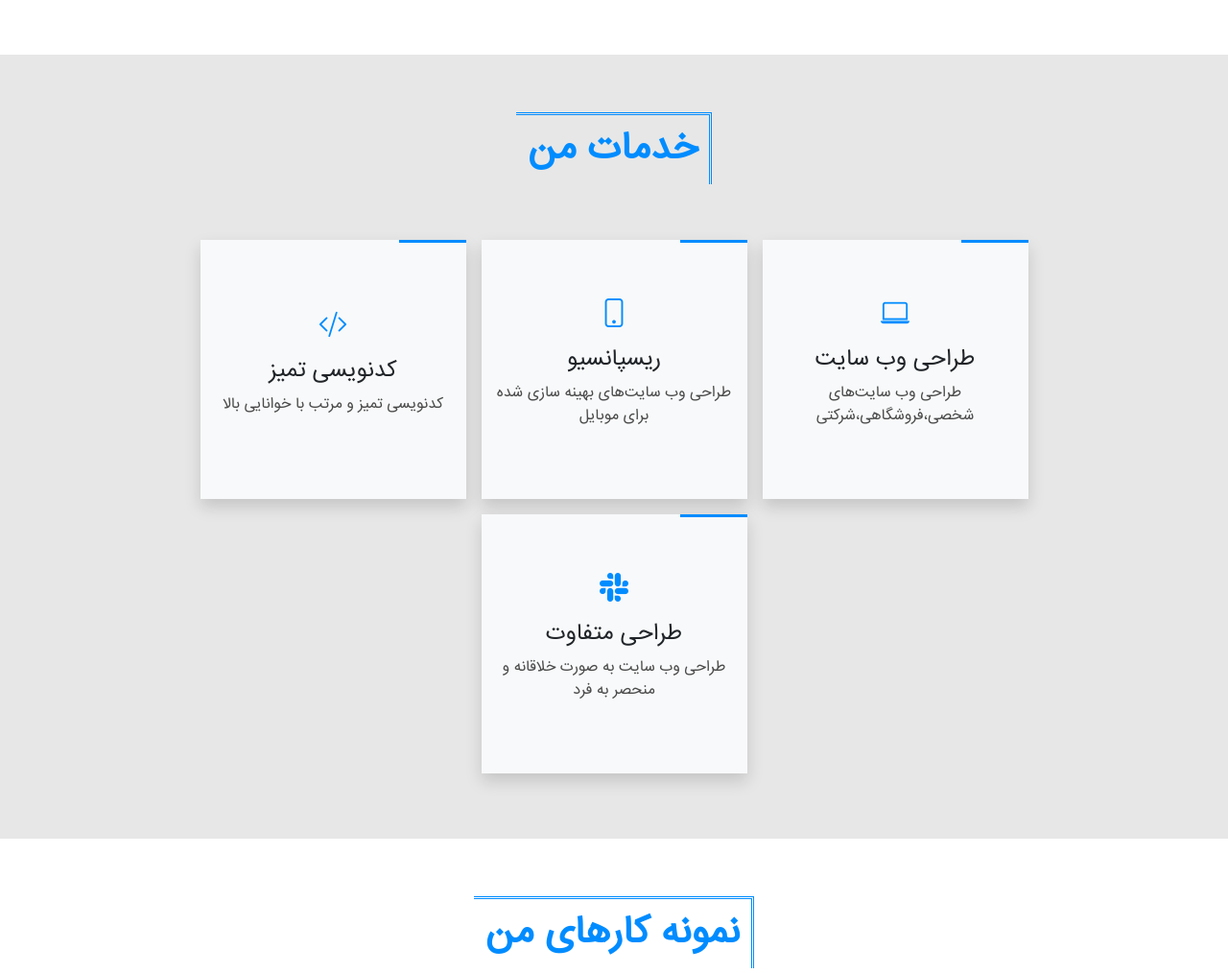
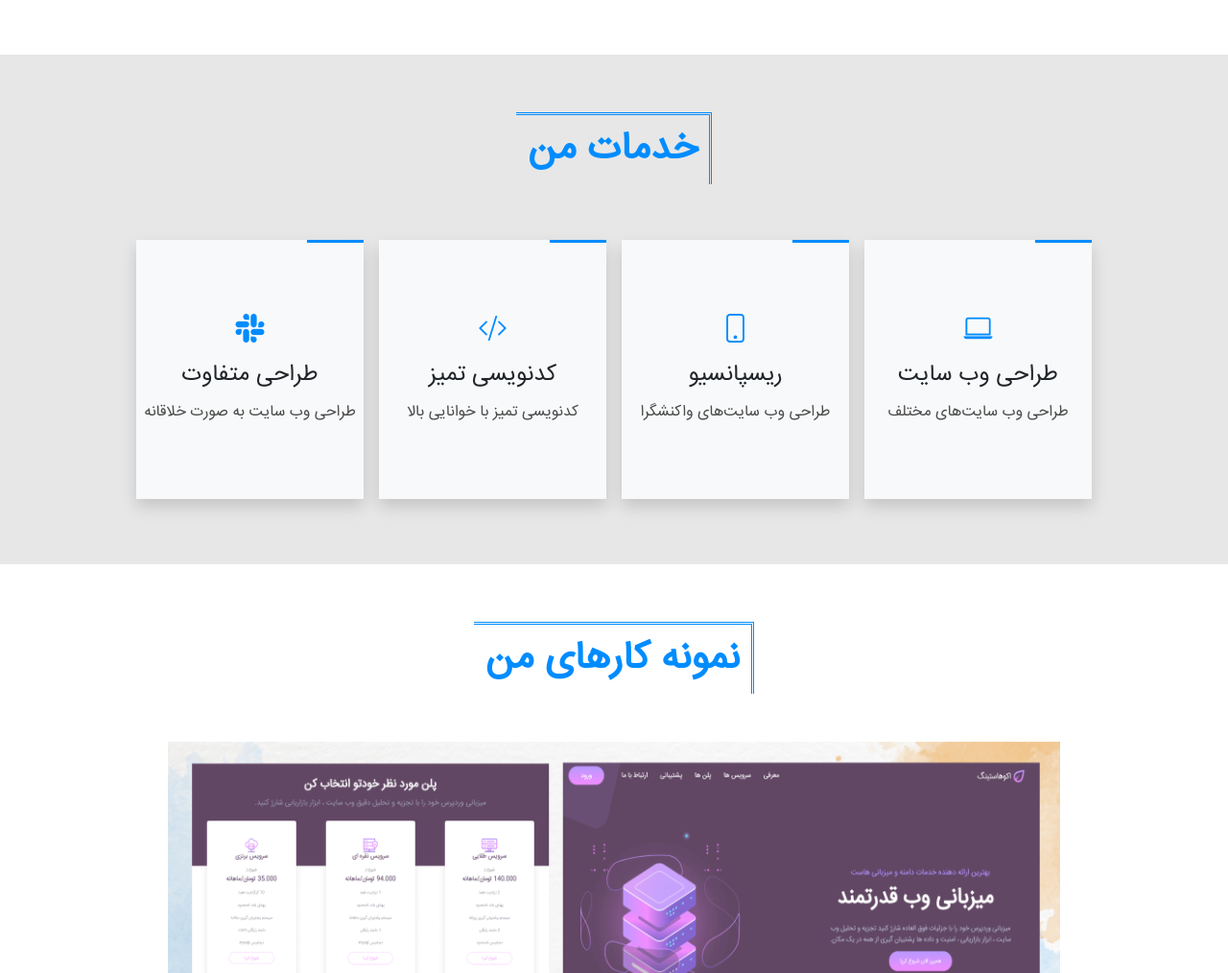
Before and after one commit to amirali-fadishei/my-resume-website, a plain HTML site: page index.html in a window 1280 px wide. Shown: the part 1487-2501 px from the top of the page at 96% size. Drawn offline with nearby package versions, Linux system fonts and the light colour scheme; files whose address does not match are found by name.

Commit message:
bugs on my-services section in index.html fixed , some changes in index.html and style.css

```diff
--- a/index.html
+++ b/index.html
@@ -135,27 +135,29 @@
         </section>
         <section class="my-services" id="my-services">
             <div class="container">
-                <div class="row text-center m-auto justify-content-center"><h2 class="h2 display-6 fw-bold own-header w-auto">خدمات من</h2></div>
-                <div class="services row row-cols-1 row-cols-sm-3 row-cols-lg-4 px-3 justify-content-center">
-                    <div class="service d-flex bg-light justify-content-center align-items-center flex-column position-relative shadow m-2" data-aos="fade-up">
-                        <i class="bi bi-laptop text-white mb-2"></i>
-                        <h4>طراحی وب سایت</h4>
-                        <p class="text-center">طراحی وب سایت‌های شخصی،فروشگاهی،شرکتی</p>
+                <div class="row justify-content-center">
+                    <h2 class="display-6 fw-bold own-header w-auto">خدمات من</h2>
+                </div>
+                <div class="services row p-3 p-sm-0 justify-content-center rwo-cols-1 row-cols-sm-2 row-cols-lg-3 row-cols-xl-4">
+                    <div class="service bg-light d-flex justify-content-center align-items-center flex-column position-relative shadow m-2 p-2" data-aos="fade-up">
+                        <i class="bi bi-laptop text-white"></i>
+                        <h4 class="my-2">طراحی وب سایت</h4>
+                        <p class="text-center m-0 lh-lg">طراحی وب سایت‌های مختلف</p>
                     </div>
-                    <div class="service d-flex bg-light justify-content-center align-items-center flex-column position-relative shadow m-2" data-aos="fade-up">
-                        <i class="bi bi-phone text-white mb-2"></i>
-                        <h4>ریسپانسیو</h4>
-                        <p class="text-center">طراحی وب سایت‌های بهینه سازی شده برای موبایل</p>
+                    <div class="service bg-light d-flex justify-content-center align-items-center flex-column position-relative shadow m-2 p-2" data-aos="fade-up">
+                        <i class="bi bi-phone text-white"></i>
+                        <h4 class="my-2">ریسپانسیو</h4>
+                        <p class="text-center m-0 lh-lg">طراحی وب سایت‌های واکنشگرا</p>
                     </div>
-                    <div class="service d-flex bg-light justify-content-center align-items-center flex-column position-relative shadow m-2" data-aos="fade-up">
-                        <i class="bi bi-code-slash text-white mb-2"></i>
-                        <h4>کدنویسی تمیز</h4>
-                        <p class="text-center">کدنویسی تميز و مرتب با خوانایی بالا</p>
+                    <div class="service bg-light d-flex justify-content-center align-items-center flex-column position-relative shadow m-2 p-2" data-aos="fade-up">
+                        <i class="bi bi-code-slash text-white"></i>
+                        <h4 class="my-2">کدنویسی تمیز</h4>
+                        <p class="text-center m-0 lh-lg">کدنویسی تميز با خوانایی بالا</p>
                     </div>
-                    <div class="service d-flex bg-light justify-content-center align-items-center flex-column position-relative shadow m-2" data-aos="fade-up">
-                        <i class="bi bi-slack text-white mb-2"></i>
-                        <h4>طراحی متفاوت</h4>
-                        <p class="text-center">طراحی وب سایت به صورت خلاقانه و منحصر به فرد</p>
+                    <div class="service bg-light d-flex justify-content-center align-items-center flex-column position-relative shadow m-2 p-2" data-aos="fade-up">
+                        <i class="bi bi-slack text-white"></i>
+                        <h4 class="my-2">طراحی متفاوت</h4>
+                        <p class="text-center m-0 lh-lg">طراحی وب سایت به صورت خلاقانه</p>
                     </div>
                 </div>
             </div>
--- a/styles/style.css
+++ b/styles/style.css
@@ -81,11 +81,6 @@ header{
   right: -100%;
   line-height: 80px;
   transition: right 1s linear;
-}
-@media only screen and (min-width: 992px) {
-  .mobile-menu ul {
-    display: none !important;
-  }
 }
 .button-back {
   cursor: pointer;
@@ -178,4 +173,23 @@ footer{
 .social ul li:hover{
   transform:scale(1.2)
 }
+/* media-query */
+@media only screen and (min-width:576px){
+  .service{
+    width: calc(50% - 3rem);
+  }
+}
+@media only screen and (min-width:992px){
+  .mobile-menu ul {
+    display: none !important;
+  }
+  .service{
+    width: calc(33.33% - 3rem);
+  }
+}
+@media only screen and (min-width:1200px){
+  .service{
+    width: calc(25% - 3rem);
+  }
+}
 /* the project ended :) */
```
